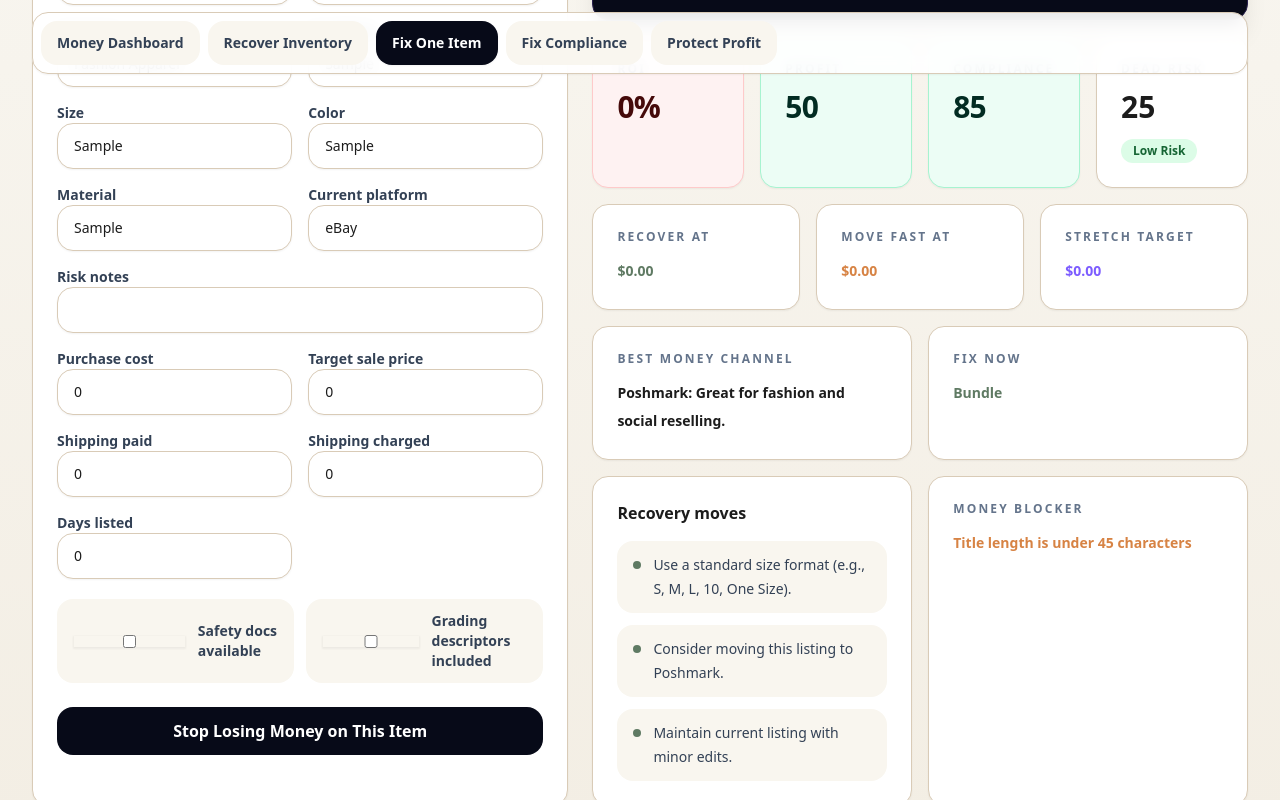
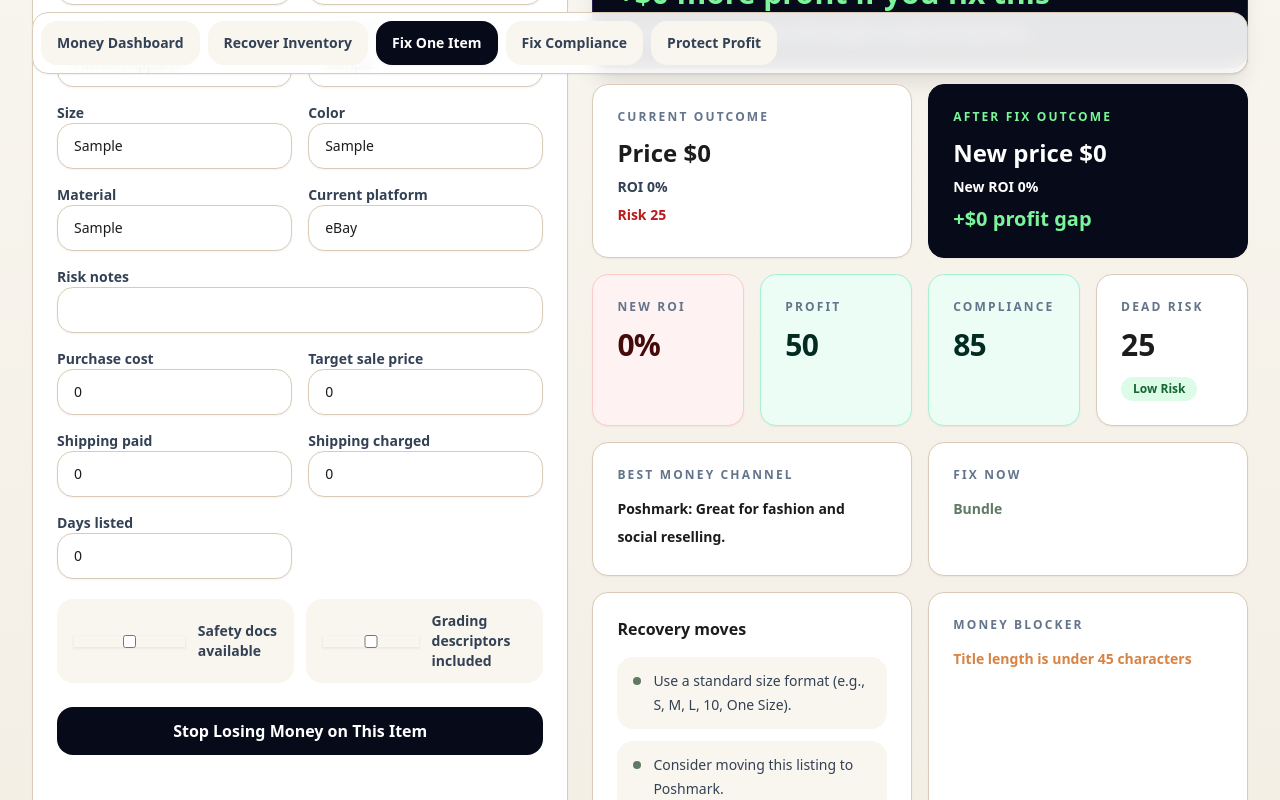
Before and after one commit to RejectedDope/ResaleIQ, a Next.js app: page /analyze in a window 1280 px wide. Both pictures are taken after typing "Sample", "Sample", "Sample", "Sample", "Sample", "Sample" into the empty fields and a click on the button "Stop Losing Money on This Item". Shown: the part 692-1492 px from the top of the page. Built offline with nearby package versions, Linux system fonts and the light colour scheme.

Commit message:
Add before after money outcome to Decision Engine

```diff
--- a/app/analyze/page.tsx
+++ b/app/analyze/page.tsx
@@ -54,8 +54,40 @@ function finalDecision(action: string) {
   return 'SELL';
 }
 
-function estimatedRoi(input: ListingInput) {
-  return Math.round(((input.targetSalePrice - input.purchaseCost - input.shippingPaid) / Math.max(input.purchaseCost, 1)) * 100);
+function baseProfit(input: ListingInput, price: number) {
+  return price + input.shippingCharged - input.purchaseCost - input.shippingPaid;
+}
+
+function currentOutcome(input: ListingInput, riskScore: number) {
+  const riskDiscount = Math.min(0.3, riskScore * 0.003);
+  const price = input.targetSalePrice * (1 - riskDiscount);
+  const profit = baseProfit(input, price);
+  return {
+    price,
+    profit,
+    roi: Math.round((profit / Math.max(input.purchaseCost, 1)) * 100),
+  };
+}
+
+function fixedOutcome(input: ListingInput, action: string, riskScore: number) {
+  const current = currentOutcome(input, riskScore);
+  const liftByAction: Record<string, number> = {
+    Relist: 0.08,
+    Reprice: 0.06,
+    Crosslist: 0.1,
+    Bundle: 0.12,
+    Hold: 0.03,
+    'Donate/Liquidate': 0.04,
+  };
+  const lift = liftByAction[action] ?? 0.06;
+  const price = Math.min(input.targetSalePrice * 1.12, current.price + input.targetSalePrice * lift);
+  const profit = baseProfit(input, price);
+  return {
+    price,
+    profit,
+    roi: Math.round((profit / Math.max(input.purchaseCost, 1)) * 100),
+    improvement: Math.max(0, profit - current.profit),
+  };
 }
 
 export default function AnalyzePage() {
@@ -64,7 +96,8 @@ export default function AnalyzePage() {
 
   const update = (key: keyof ListingInput, value: string | number | boolean) => setForm((p) => ({ ...p, [key]: value }));
   const decision = analysis ? finalDecision(analysis.deadListingRisk.recommendedAction) : null;
-  const roi = estimatedRoi(form);
+  const current = analysis ? currentOutcome(form, analysis.deadListingRisk.riskScore) : null;
+  const fixed = analysis ? fixedOutcome(form, analysis.deadListingRisk.recommendedAction, analysis.deadListingRisk.riskScore) : null;
 
   return (
     <section className="space-y-8">
@@ -120,18 +153,34 @@ export default function AnalyzePage() {
         </form>
 
         <div className="space-y-4">
-          {analysis ? (
+          {analysis && current && fixed ? (
             <>
               <div className="rounded-2xl border border-[#29204E] bg-[#070A18] p-6 text-white shadow-xl">
                 <p className="text-xs font-bold uppercase tracking-[0.22em] text-[#7AF59A]">Final Money Decision</p>
                 <p className="mt-2 text-6xl font-black tracking-tight md:text-7xl">{decision}</p>
+                <p className="mt-3 text-3xl font-extrabold text-[#7AF59A]">+${fixed.improvement.toFixed(0)} more profit if you fix this</p>
                 <p className="mt-3 text-sm font-semibold text-slate-300">
                   Fix now: {analysis.deadListingRisk.recommendedAction} because {analysis.deadListingRisk.topIssue.toLowerCase()}.
                 </p>
               </div>
 
+              <div className="grid gap-4 md:grid-cols-2">
+                <div className="rounded-2xl border border-tan bg-white p-6 shadow-sm">
+                  <p className="text-xs font-bold uppercase tracking-[0.18em] text-slate-500">Current Outcome</p>
+                  <p className="mt-3 text-2xl font-extrabold text-ink">Price ${current.price.toFixed(0)}</p>
+                  <p className="mt-2 text-sm font-bold text-slate-700">ROI {current.roi}%</p>
+                  <p className="mt-2 text-sm font-bold text-red-700">Risk {analysis.deadListingRisk.riskScore}</p>
+                </div>
+                <div className="rounded-2xl border border-[#070A18] bg-[#070A18] p-6 text-white shadow-sm">
+                  <p className="text-xs font-bold uppercase tracking-[0.18em] text-[#7AF59A]">After Fix Outcome</p>
+                  <p className="mt-3 text-2xl font-extrabold">New price ${fixed.price.toFixed(0)}</p>
+                  <p className="mt-2 text-sm font-bold">New ROI {fixed.roi}%</p>
+                  <p className="mt-2 text-xl font-extrabold text-[#7AF59A]">+${fixed.improvement.toFixed(0)} profit gap</p>
+                </div>
+              </div>
+
               <div className="grid grid-cols-2 gap-4 xl:grid-cols-4">
-                <ScoreCard title="ROI" value={`${roi}%`} tone={roi < 50 ? 'danger' : 'success'} />
+                <ScoreCard title="New ROI" value={`${fixed.roi}%`} tone={fixed.roi < 50 ? 'danger' : 'success'} />
                 <ScoreCard title="Profit" value={analysis.profitScore} tone={analysis.profitScore < 50 ? 'danger' : 'success'} />
                 <ScoreCard title="Compliance" value={analysis.complianceScore} tone={analysis.complianceScore < 70 ? 'warning' : 'success'} />
                 <div className="rounded-2xl border border-tan bg-white p-6 shadow-sm">
@@ -139,12 +188,6 @@ export default function AnalyzePage() {
                   <p className="mt-3 text-3xl font-extrabold text-ink">{analysis.deadListingRisk.riskScore}</p>
                   <div className="mt-3"><RiskBadge level={analysis.deadListingRisk.riskLevel} /></div>
                 </div>
-              </div>
-
-              <div className="grid gap-4 md:grid-cols-3">
-                <ListingOutputCard label="Recover at" value={`$${analysis.recommendedListingPrice.toFixed(2)}`} accent="sage" />
-                <ListingOutputCard label="Move fast at" value={`$${analysis.fastSalePrice.toFixed(2)}`} accent="clay" />
-                <ListingOutputCard label="Stretch target" value={`$${analysis.maxValuePrice.toFixed(2)}`} accent="violet" />
               </div>
 
               <div className="grid gap-4 xl:grid-cols-2">
@@ -160,7 +203,7 @@ export default function AnalyzePage() {
                 <p className="text-xs font-bold uppercase tracking-[0.2em] text-clay">Awaiting item</p>
                 <h3 className="mt-3 text-3xl font-extrabold text-ink">Enter item economics to get the money decision.</h3>
                 <p className="mt-4 max-w-xl text-sm leading-7 text-slate-600">
-                  The result will say SELL, HOLD, REPRICE, or LIQUIDATE, then show ROI, risk, price moves, and the fix-now action.
+                  The result will show current outcome, after-fix outcome, profit increase, and the unavoidable next action.
                 </p>
               </div>
             </div>
```
